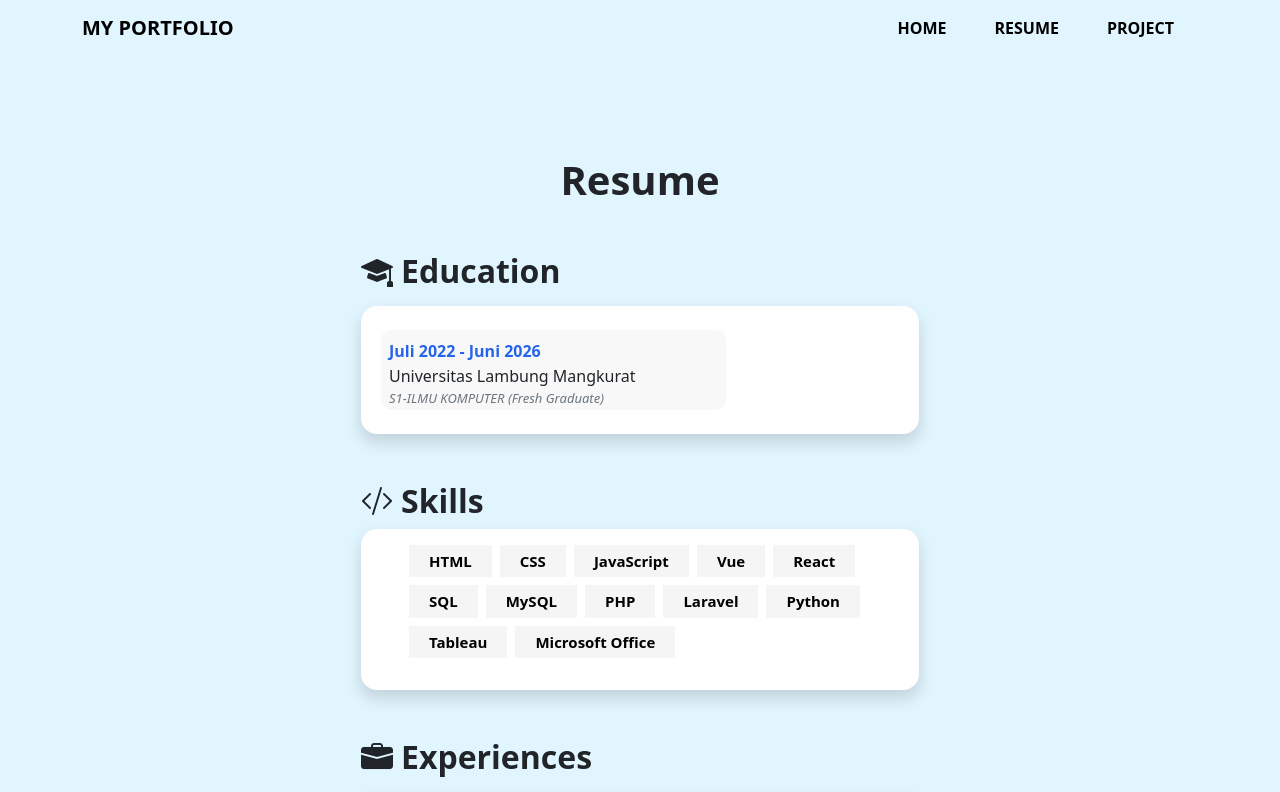
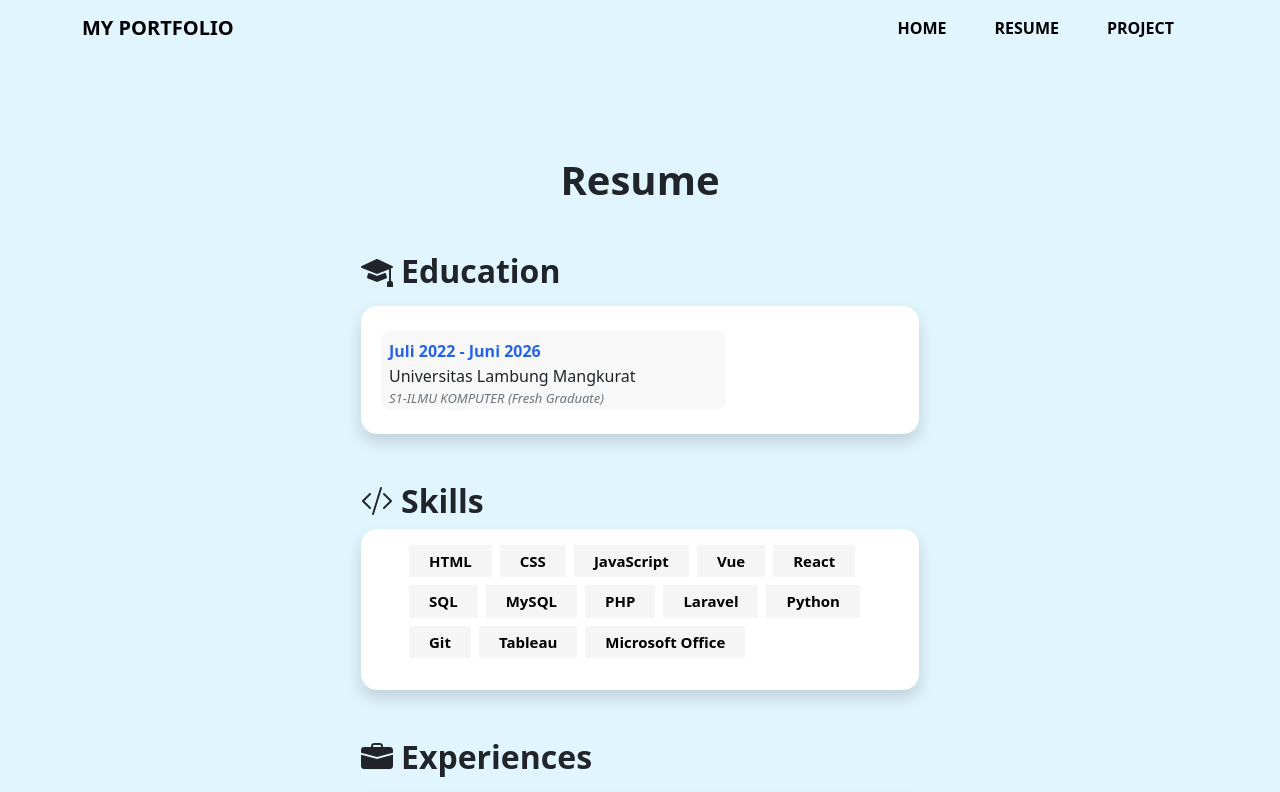
Before and after one commit to MaulanaAnsari/maulanaansr-portofolio, a Vue app: page /resume in a window 1280 px wide. Shown: the top 792 px of the page. Built offline with nearby package versions, Linux system fonts and the light colour scheme.

Commit message:
update resume.vue

```diff
--- a/src/views/Resume.vue
+++ b/src/views/Resume.vue
@@ -16,6 +16,7 @@
   'PHP',
   'Laravel',
   'Python',
+  'Git',
   'Tableau',
   'Microsoft Office',
 ])
```
Also changed, not shown: 1 other file (tests, documents, lock files or other folders).
